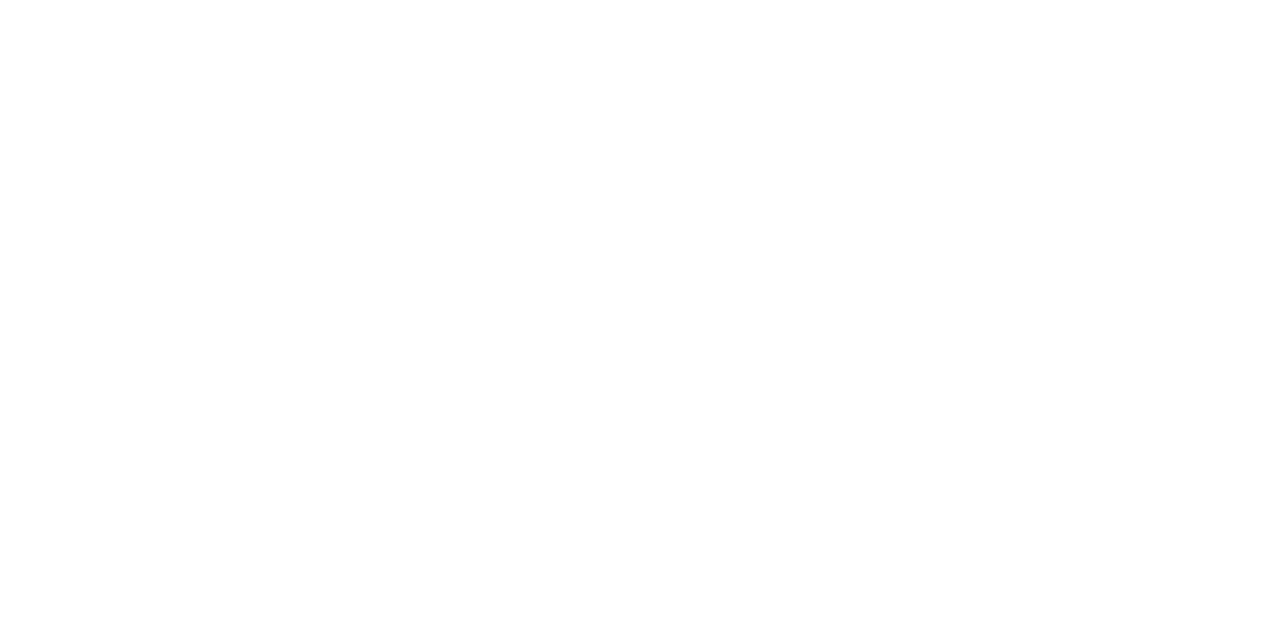
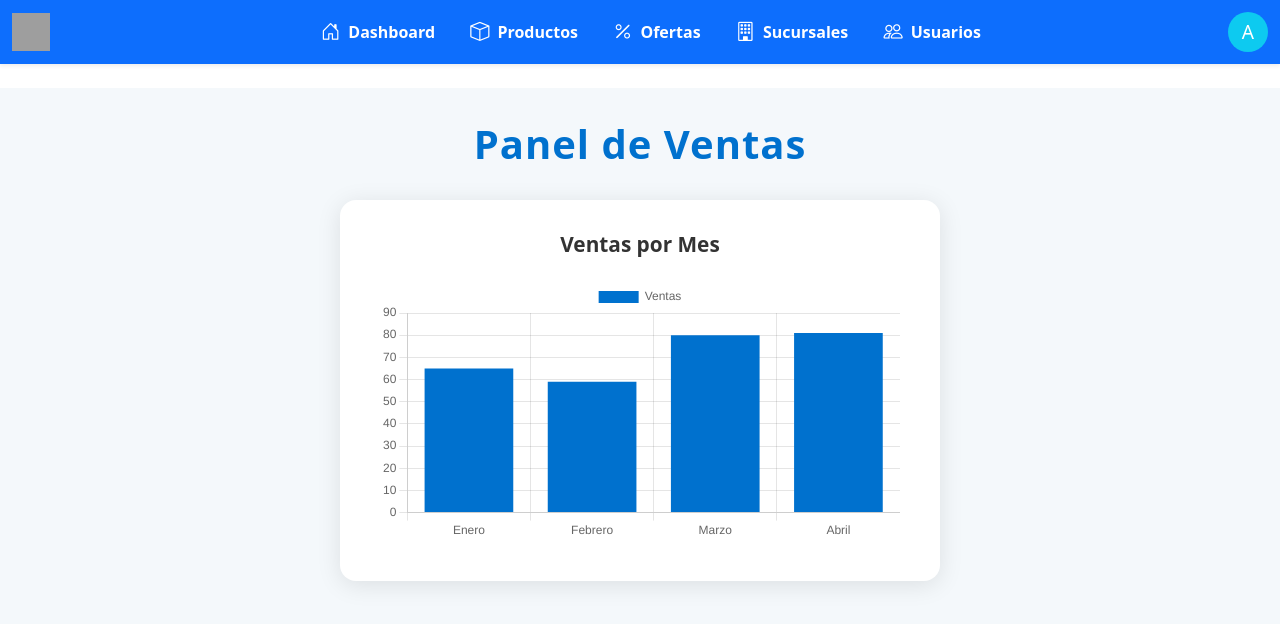
Before and after one commit to sm0k3rG/ProjectTaw, an Angular app in the folder frontend/: page /admin/dashboard in a window 1280 px wide. Before the commit this address led to /. Shown: the top 624 px of the page. Built offline with nearby package versions, Linux system fonts and the light colour scheme; grey boxes are pictures that could not be loaded.

Commit message:
feat: creacion de componente dashboard y navbar

```diff
--- a/frontend/src/app/app.routes.ts
+++ b/frontend/src/app/app.routes.ts
@@ -17,5 +17,9 @@
   {
     path: 'reset-password',
     loadComponent: () => import('./pages/auth/reset-password/reset-password.component').then(m => m.ResetPasswordComponent)
+  },
+  {
+    path: 'admin/dashboard',
+    loadComponent: () => import('./pages/admin/dashboard/dashboard.component').then(m => m.DashboardComponent)
   }
 ];
--- /dev/null
+++ b/frontend/src/app/pages/admin/dashboard/dashboard.component.css
@@ -0,0 +1,49 @@
+.dashboard-container {
+  display: flex;
+  flex-direction: column;
+  align-items: center;
+  min-height: 100vh;
+  background: #f4f8fb;
+  padding: 2rem 1rem;
+}
+
+.dashboard-title {
+  font-size: 2.5rem;
+  font-weight: 700;
+  color: #0071ce;
+  margin-bottom: 2rem;
+  letter-spacing: 1px;
+}
+
+.dashboard-card {
+  background: #fff;
+  border-radius: 16px;
+  box-shadow: 0 4px 24px rgba(0,0,0,0.10);
+  padding: 2rem 2.5rem 2.5rem 2.5rem;
+  width: 100%;
+  max-width: 600px;
+  display: flex;
+  flex-direction: column;
+  align-items: center;
+}
+
+.chart-title {
+  font-size: 1.3rem;
+  font-weight: 600;
+  color: #333;
+  margin-bottom: 1.5rem;
+}
+
+canvas {
+  max-width: 100%;
+  height: auto;
+}
+
+@media (max-width: 700px) {
+  .dashboard-card {
+    padding: 1rem;
+  }
+  .dashboard-title {
+    font-size: 2rem;
+  }
+}
--- /dev/null
+++ b/frontend/src/app/pages/admin/dashboard/dashboard.component.html
@@ -0,0 +1,11 @@
+<div *ngIf="esAdministrador">
+  <app-navbar></app-navbar>
+</div>
+<!-- Aquí se podrá mostrar un navbar diferente para usuarios en el futuro -->
+<div class="dashboard-container">
+  <h1 class="dashboard-title">Panel de Ventas</h1>
+  <div class="dashboard-card">
+    <h2 class="chart-title">Ventas por Mes</h2>
+    <canvas #ventasChart width="400" height="200"></canvas>
+  </div>
+</div>
--- /dev/null
+++ b/frontend/src/app/pages/admin/dashboard/dashboard.component.ts
@@ -0,0 +1,37 @@
+import { Component, AfterViewInit, ElementRef, ViewChild } from '@angular/core';
+import { CommonModule } from '@angular/common';
+import { NavbarComponent } from '../../shared/navbar/navbar.component';
+import Chart from 'chart.js/auto';
+
+@Component({
+  selector: 'app-dashboard',
+  standalone: true,
+  imports: [CommonModule, NavbarComponent],
+  templateUrl: './dashboard.component.html',
+  styleUrl: './dashboard.component.css'
+})
+export class DashboardComponent implements AfterViewInit {
+  esAdministrador = true; // Simulación, luego se reemplazará por la validación real
+
+  @ViewChild('ventasChart') ventasChartRef!: ElementRef<HTMLCanvasElement>;
+  ventasChart: Chart | undefined;
+
+  ngAfterViewInit() {
+    if (this.ventasChartRef) {
+      this.ventasChart = new Chart(this.ventasChartRef.nativeElement, {
+        type: 'bar',
+        data: {
+          labels: ['Enero', 'Febrero', 'Marzo', 'Abril'],
+          datasets: [{
+            label: 'Ventas',
+            data: [65, 59, 80, 81],
+            backgroundColor: '#0071ce'
+          }]
+        },
+        options: {
+          responsive: true
+        }
+      });
+    }
+  }
+}
--- /dev/null
+++ b/frontend/src/app/pages/shared/navbar/navbar.component.html
@@ -0,0 +1,53 @@
+<nav class="navbar navbar-expand-lg navbar-primary bg-primary shadow-sm mb-4">
+  <div class="container-fluid">
+    <a class="navbar-brand d-flex align-items-center" href="#">
+      <img src="https://i5.walmartimages.com/dfw/63fd9f59-14e2/9d304ce6-96de-4331-b8ec-c5191226d378/v1/spark-icon.svg" alt="Walmart Logo" style="height: 38px; width: 38px;" class="me-2" />
+    </a>
+    <div class="w-100 d-flex justify-content-center">
+      <div class="d-flex justify-content-center align-items-center" style="gap: 1.2rem;">
+        <a class="d-flex align-items-center px-2 py-0 rounded-3 fw-semibold text-decoration-none nav-link-navbar"
+           routerLink="/dashboard" routerLinkActive="active-tab"
+           [routerLinkActiveOptions]="{ exact: true }"
+           style="font-size: 1rem; min-height: 32px;">
+          <i class="bi bi-house-door me-2" style="font-size: 1.2rem;"></i> Dashboard
+    </a>
+        <a class="d-flex align-items-center px-2 py-0 rounded-3 fw-semibold text-decoration-none nav-link-navbar"
+           routerLink="/admin/products" routerLinkActive="active-tab"
+           style="font-size: 1rem; min-height: 32px;">
+          <i class="bi bi-box me-2" style="font-size: 1.2rem;"></i> Productos
+        </a>
+        <a class="d-flex align-items-center px-2 py-0 rounded-3 fw-semibold text-decoration-none nav-link-navbar"
+           routerLink="/admin/offers" routerLinkActive="active-tab"
+           style="font-size: 1rem; min-height: 32px;">
+          <i class="bi bi-percent me-2" style="font-size: 1.2rem;"></i> Ofertas
+        </a>
+        <a class="d-flex align-items-center px-2 py-0 rounded-3 fw-semibold text-decoration-none nav-link-navbar"
+           routerLink="/admin/branches" routerLinkActive="active-tab"
+           style="font-size: 1rem; min-height: 32px;">
+          <i class="bi bi-building me-2" style="font-size: 1.2rem;"></i> Sucursales
+        </a>
+        <a class="d-flex align-items-center px-2 py-0 rounded-3 fw-semibold text-decoration-none nav-link-navbar"
+           routerLink="/admin/users" routerLinkActive="active-tab"
+           style="font-size: 1rem; min-height: 32px;">
+          <i class="bi bi-people me-2" style="font-size: 1.2rem;"></i> Usuarios
+        </a>
+      </div>
+    </div>
+    <div class="d-flex align-items-center ms-auto">
+      <span class="rounded-circle bg-info text-white d-flex justify-content-center align-items-center" style="width: 40px; height: 40px; font-size: 1.2rem;">A</span>
+    </div>
+  </div>
+</nav>
+
+<style>
+.nav-link-navbar {
+  color: #fff !important;
+}
+.active-tab {
+  color: #fff !important;
+  background: #343a40 !important;
+  border-radius: 0.5rem;
+  font-weight: bold;
+  box-shadow: 0 2px 8px 0 rgba(0,0,0,0.03);
+}
+</style>
```
Also changed, not shown: frontend/src/app/pages/shared/navbar/navbar.component.ts (added, +13 -0 lines), frontend/src/app/pages/shared/navbar/navbar.component.css (added), 2 other files (tests, documents, lock files or other folders).
